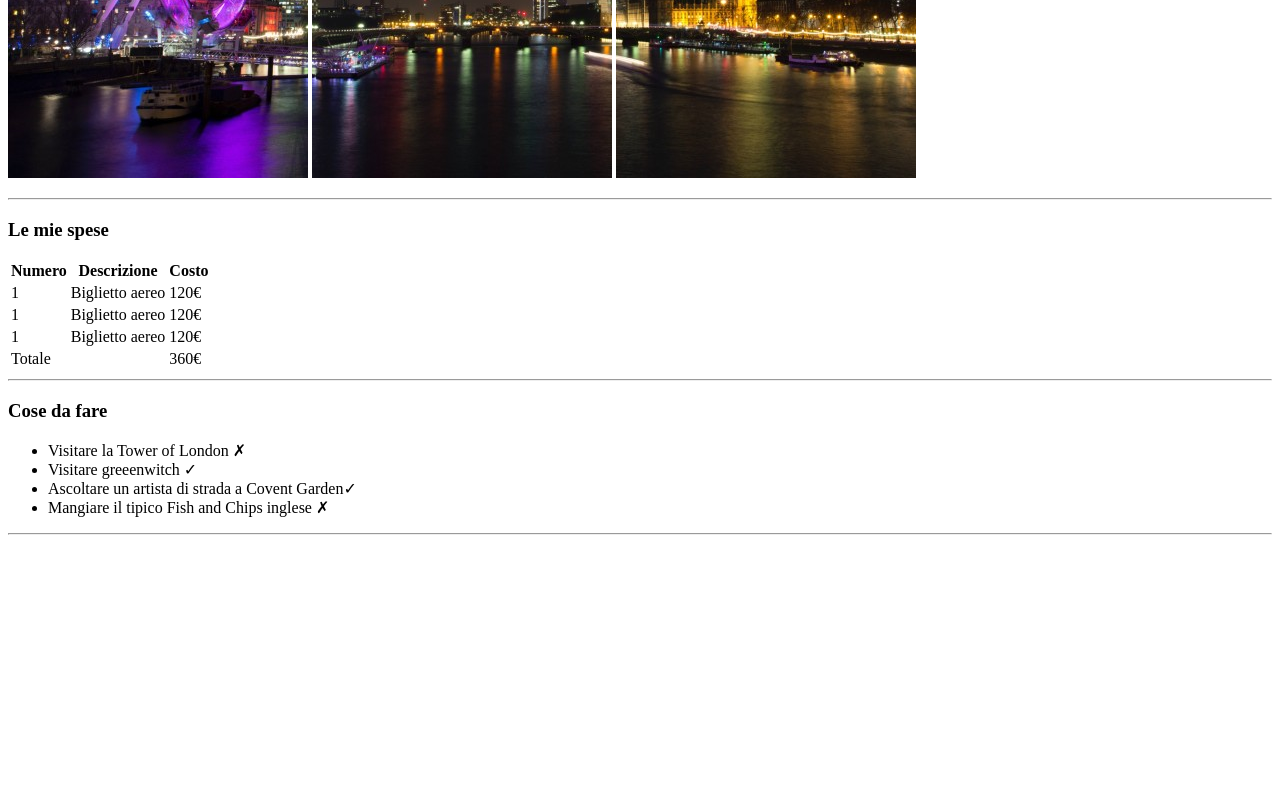
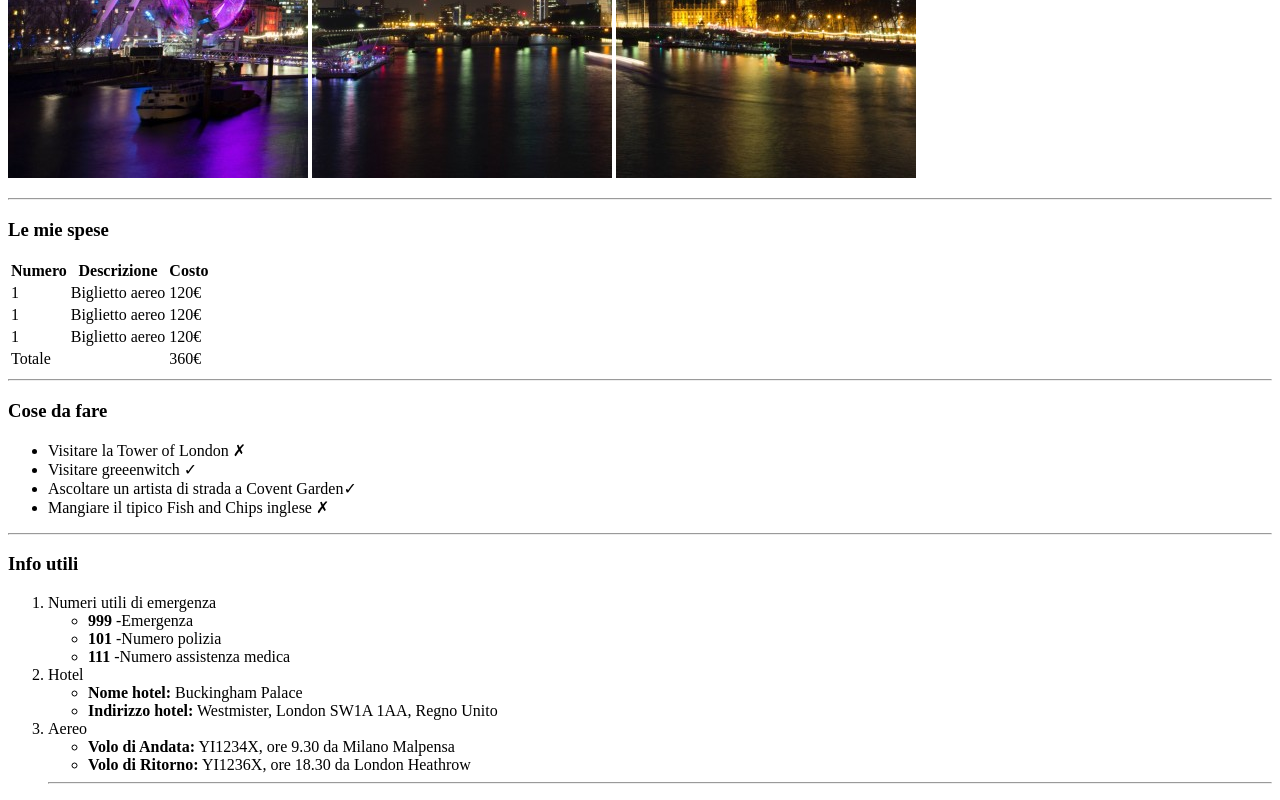
Before and after one commit to Alessandro-Moroni/Viaggio-a-Londra, a plain HTML site: page index.html in a window 1280 px wide. Shown: the part 502-1302 px from the top of the page. Before the commit the page ends 1045 px from the top, so only its background shows below. Drawn offline with Linux system fonts and the light colour scheme.

Commit message:
parte-di-informazioni

```diff
--- a/index.html
+++ b/index.html
@@ -88,6 +88,41 @@
 
     <hr>
 
+    <h3>Info utili</h3>
+
+    <div>
+      <ol>
+        <li>
+          Numeri utili di emergenza
+          <ul>
+            <li><strong>999</strong> -Emergenza </li>
+            <li><strong>101</strong> -Numero polizia </li>
+            <li><strong>111</strong> -Numero assistenza medica </li>
+          </ul>
+        </li>
+
+        <li>
+          Hotel
+          <ul>
+            <li><strong>Nome hotel&#58;</strong> Buckingham Palace </li>
+            <li><strong>Indirizzo hotel&#58;</strong> Westmister, London SW1A 1AA, Regno Unito</li>
+          </ul>
+        </li>
+
+        <li>
+          Aereo
+          <ul>
+            <li><strong>Volo di Andata&#58;</strong> YI1234X, ore 9.30 da Milano Malpensa </li>
+            <li><strong>Volo di Ritorno&#58;</strong> YI1236X, ore 18.30 da London Heathrow</li>
+          </ul>
+        </li>
+
+        <hr>
+
+
+      </ol>
+    </div>
+
   </main>
   <!-- fine parte centrale -->
 
```
